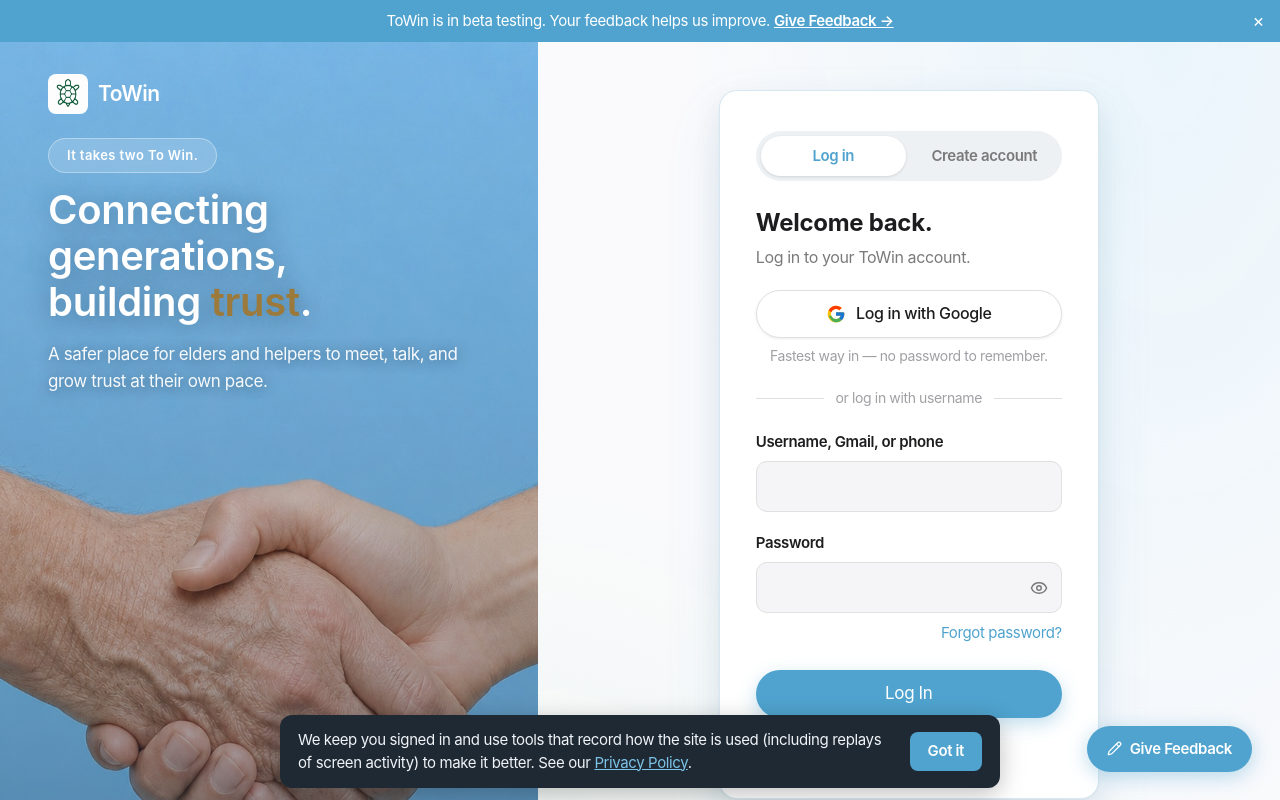
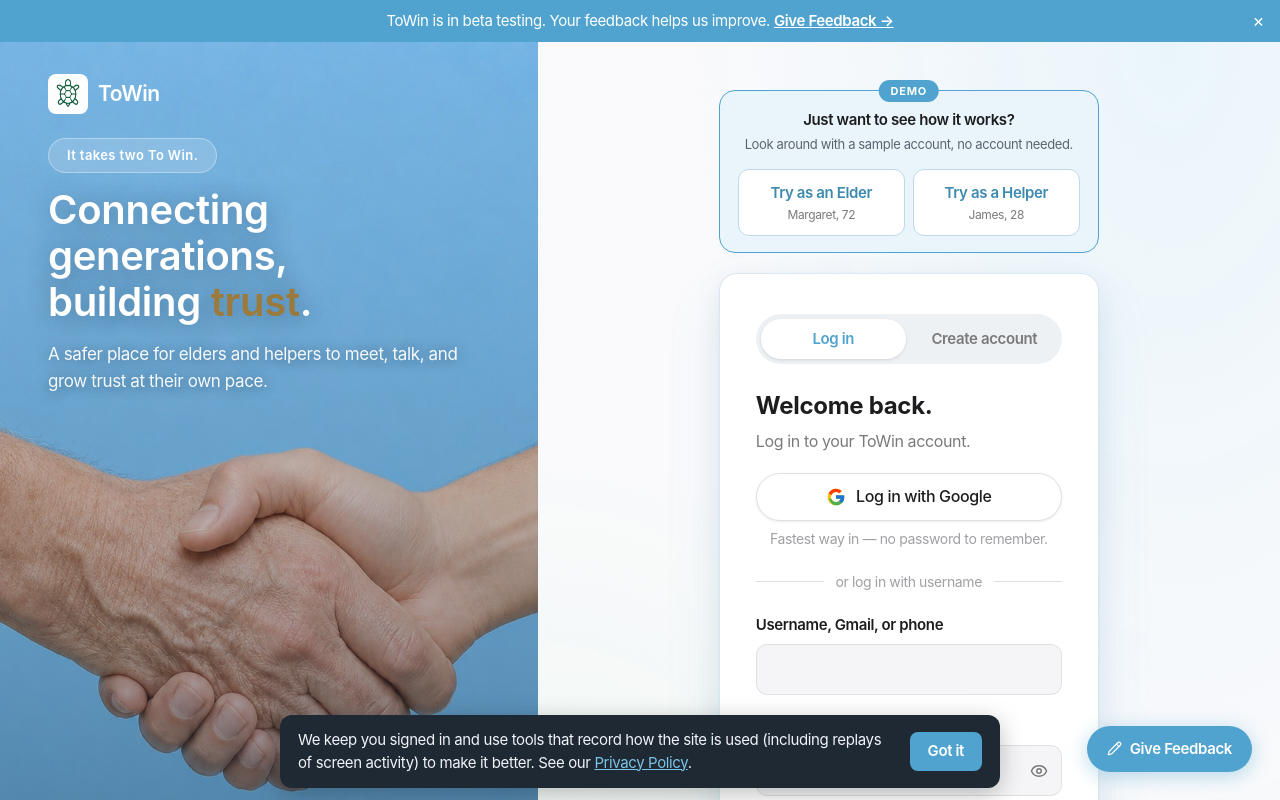
Before and after one commit to Harsha-anbu-g/Towin, a React (Vite) app in the folder frontend/: page /login in a window 1280 px wide. Built offline with nearby package versions, Linux system fonts and the light colour scheme; no server answers.

Commit message:
feat(web): move demo section above login card and add DEMO badge

```diff
--- a/frontend/src/pages/Login.jsx
+++ b/frontend/src/pages/Login.jsx
@@ -203,6 +203,74 @@ export default function Login() {
       <div className="auth-form" style={{ flexDirection: 'column', paddingBottom: 0 }}>
         <div style={{ flex: 1, display: 'flex', alignItems: 'center', justifyContent: 'center', width: '100%', minHeight: 0 }}>
         <div style={{ width: '100%', maxWidth: '380px' }}>
+          {/* Demo accounts — shown first so users don't miss it */}
+          <div style={{
+            marginBottom: '20px', background: 'var(--blue-wash)',
+            border: '1.5px solid #4FA3CE', borderRadius: '16px',
+            padding: '18px 18px 16px',
+            position: 'relative',
+          }}>
+            <span style={{
+              position: 'absolute', top: '-11px', left: '50%', transform: 'translateX(-50%)',
+              background: '#4FA3CE', color: '#fff',
+              fontSize: '11px', fontWeight: 700, letterSpacing: '0.8px',
+              padding: '3px 12px', borderRadius: '9999px',
+              fontFamily: '-apple-system, "SF Pro Text", system-ui, sans-serif',
+              textTransform: 'uppercase',
+            }}>
+              DEMO
+            </span>
+            <p style={{
+              fontSize: 'var(--text-sm)', fontWeight: 600, color: 'var(--ink)', textAlign: 'center',
+              fontFamily: '-apple-system, "SF Pro Text", system-ui, sans-serif',
+              margin: '0 0 4px',
+            }}>
+              Just want to see how it works?
+            </p>
+            <p style={{
+              fontSize: 'var(--text-xs)', color: 'var(--ink-slate)', textAlign: 'center',
+              fontFamily: '-apple-system, "SF Pro Text", system-ui, sans-serif',
+              margin: '0 0 14px', lineHeight: 1.5,
+            }}>
+              Look around with a sample account, no account needed.
+            </p>
+            <div style={{ display: 'flex', gap: '8px' }}>
+              {[
+                { role: 'ELDER', label: 'Try as an Elder', sub: 'Margaret, 72' },
+                { role: 'HELPER', label: 'Try as a Helper', sub: 'James, 28' },
+              ].map(({ role, label, sub }) => (
+                <button
+                  key={role}
+                  type="button"
+                  onClick={() => handleGuest(role)}
+                  disabled={!!guestLoading}
+                  style={{
+                    flex: 1,
+                    display: 'flex', flexDirection: 'column', alignItems: 'center', justifyContent: 'center',
+                    background: '#ffffff',
+                    border: '1.5px solid #BFD9EA',
+                    borderRadius: '11px',
+                    padding: '12px 10px',
+                    cursor: guestLoading ? 'not-allowed' : 'pointer',
+                    opacity: guestLoading && guestLoading !== role ? 0.5 : 1,
+                    textAlign: 'center',
+                    transition: 'border-color 0.15s, background 0.15s',
+                    fontFamily: '-apple-system, "SF Pro Text", system-ui, sans-serif',
+                  }}
+                  onMouseEnter={e => { if (!guestLoading) e.currentTarget.style.borderColor = '#4FA3CE'; }}
+                  onMouseLeave={e => { e.currentTarget.style.borderColor = '#BFD9EA'; }}
+                >
+                  <span style={{ display: 'block', fontSize: 'var(--text-sm)', fontWeight: 600, color: 'var(--blue-teal)' }}>
+                    {guestLoading === role ? 'Opening…' : label}
+                  </span>
+                  <span style={{ display: 'block', fontSize: '12px', color: 'var(--ink-3)', marginTop: '2px' }}>
+                    {sub}
+                  </span>
+                </button>
+              ))}
+            </div>
+          </div>
+
           {/* Form card */}
           <div className="auth-card" style={{
             background: '#ffffff',
@@ -370,66 +438,6 @@ export default function Login() {
             </p>
           </div>
 
-          {/* Demo accounts — standalone below the card */}
-          <div style={{
-            marginTop: '24px', background: 'var(--blue-wash)',
-            border: '1px solid #BFD9EA', borderRadius: '16px',
-            padding: '18px 18px 16px',
-          }}>
-            <p style={{
-              fontSize: 'var(--text-sm)', fontWeight: 600, color: 'var(--ink)', textAlign: 'center',
-              fontFamily: '-apple-system, "SF Pro Text", system-ui, sans-serif',
-              margin: '0 0 4px',
-            }}>
-              Just want to see how it works?
-            </p>
-            <p style={{
-              fontSize: 'var(--text-xs)', color: 'var(--ink-slate)', textAlign: 'center',
-              fontFamily: '-apple-system, "SF Pro Text", system-ui, sans-serif',
-              margin: '0 0 14px', lineHeight: 1.5,
-            }}>
-              Look around with a sample account, no account needed.
-            </p>
-            <div style={{ display: 'flex', flexDirection: 'column', gap: '8px' }}>
-              {[
-                { role: 'ELDER', label: 'Try as an Elder', sub: 'See ToWin as Margaret, 72' },
-                { role: 'HELPER', label: 'Try as a Helper', sub: 'See ToWin as James, 28' },
-              ].map(({ role, label, sub }) => (
-                <button
-                  key={role}
-                  type="button"
-                  onClick={() => handleGuest(role)}
-                  disabled={!!guestLoading}
-                  style={{
-                    width: '100%',
-                    display: 'flex', alignItems: 'center', justifyContent: 'space-between',
-                    background: '#ffffff',
-                    border: '1.5px solid #BFD9EA',
-                    borderRadius: '11px',
-                    padding: '13px 16px',
-                    cursor: guestLoading ? 'not-allowed' : 'pointer',
-                    opacity: guestLoading && guestLoading !== role ? 0.5 : 1,
-                    textAlign: 'left',
-                    transition: 'border-color 0.15s, background 0.15s',
-                    fontFamily: '-apple-system, "SF Pro Text", system-ui, sans-serif',
-                  }}
-                  onMouseEnter={e => { if (!guestLoading) e.currentTarget.style.borderColor = '#4FA3CE'; }}
-                  onMouseLeave={e => { e.currentTarget.style.borderColor = '#BFD9EA'; }}
-                >
-                  <span>
-                    <span style={{ display: 'block', fontSize: 'var(--text-sm)', fontWeight: 600, color: 'var(--blue-teal)' }}>
-                      {guestLoading === role ? 'Opening…' : label}
-                    </span>
-                    <span style={{ display: 'block', fontSize: '12px', color: 'var(--ink-3)', marginTop: '2px' }}>
-                      {sub}
-                    </span>
-                  </span>
-                  <span aria-hidden="true" style={{ fontSize: '17px', color: 'var(--blue)', fontWeight: 700 }}>→</span>
-                </button>
-              ))}
-            </div>
-          </div>
-
           <div style={{ textAlign: 'center', marginTop: '14px' }}>
             <Link to="/how-it-works" style={{
               display: 'inline-flex', alignItems: 'center', gap: '8px',
```
